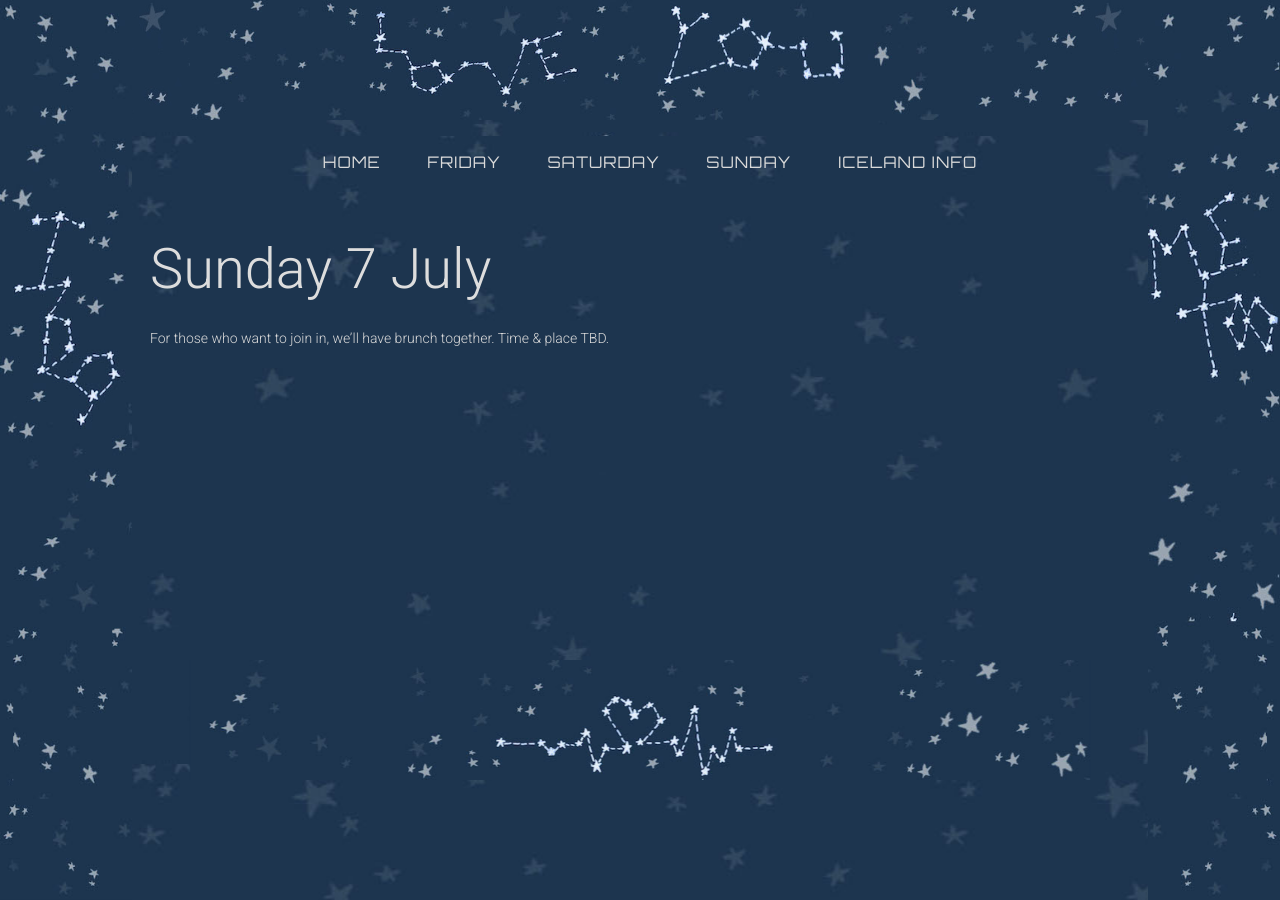
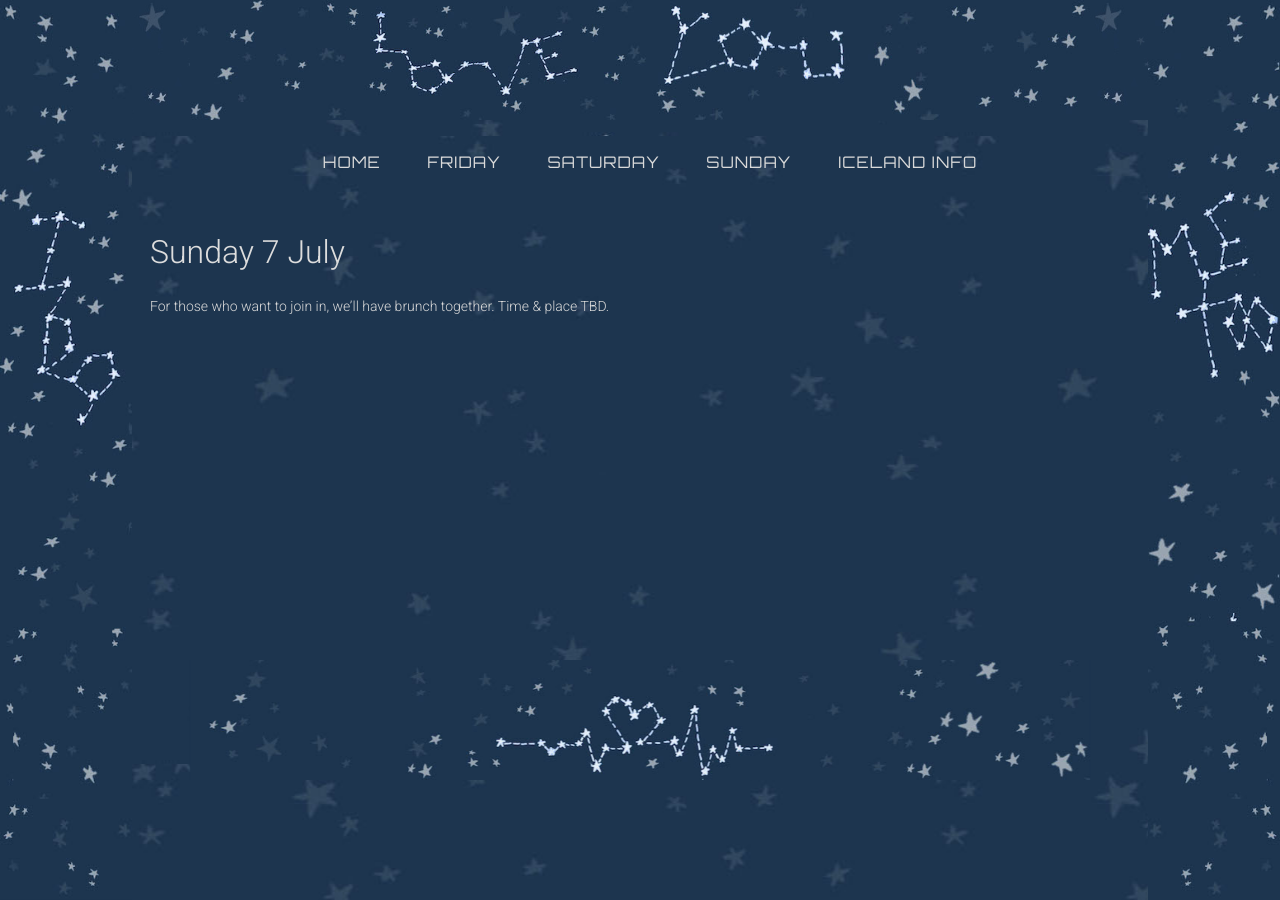
Before and after one commit to rltvty/olkelda, a Jekyll site: the page built from sunday.md, in a window 1280 px wide. Built offline with Jekyll 4.4.1, drawn with Linux system fonts in a browser that asks for light colours.

Commit message:
fix h1 size

```diff
--- a/_sass/title_container.scss
+++ b/_sass/title_container.scss
@@ -69,7 +69,7 @@
 }
 
 @media only screen and (min-width: 1201px) {
-  h1, #wedding-title {
+  #wedding-title {
     font-size: 3.5rem;
     line-height: 1.4 !important
   }
@@ -80,7 +80,7 @@
 }
 
 @media only screen and (min-width: 768px) and (max-width: 1200px) {
-  h1, #wedding-title {
+  #wedding-title {
     font-size: 3rem !important;
     line-height: 1.4 !important
   }
@@ -91,7 +91,7 @@
 }
 
 @media only screen and (max-width: 767px) {
-  h1, #wedding-title {
+  #wedding-title {
     font-size: 1.75em !important;
     line-height: 1.4 !important
   }
```
